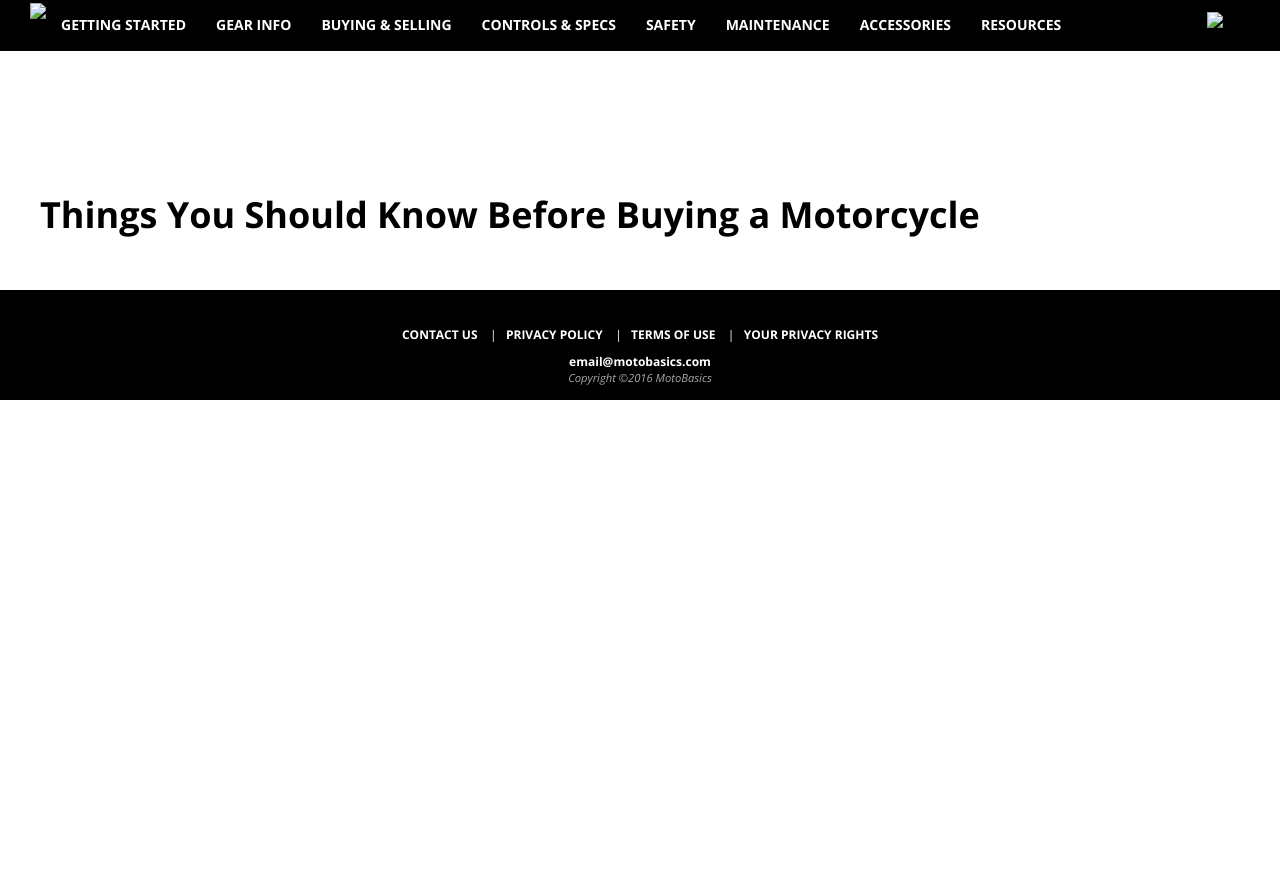
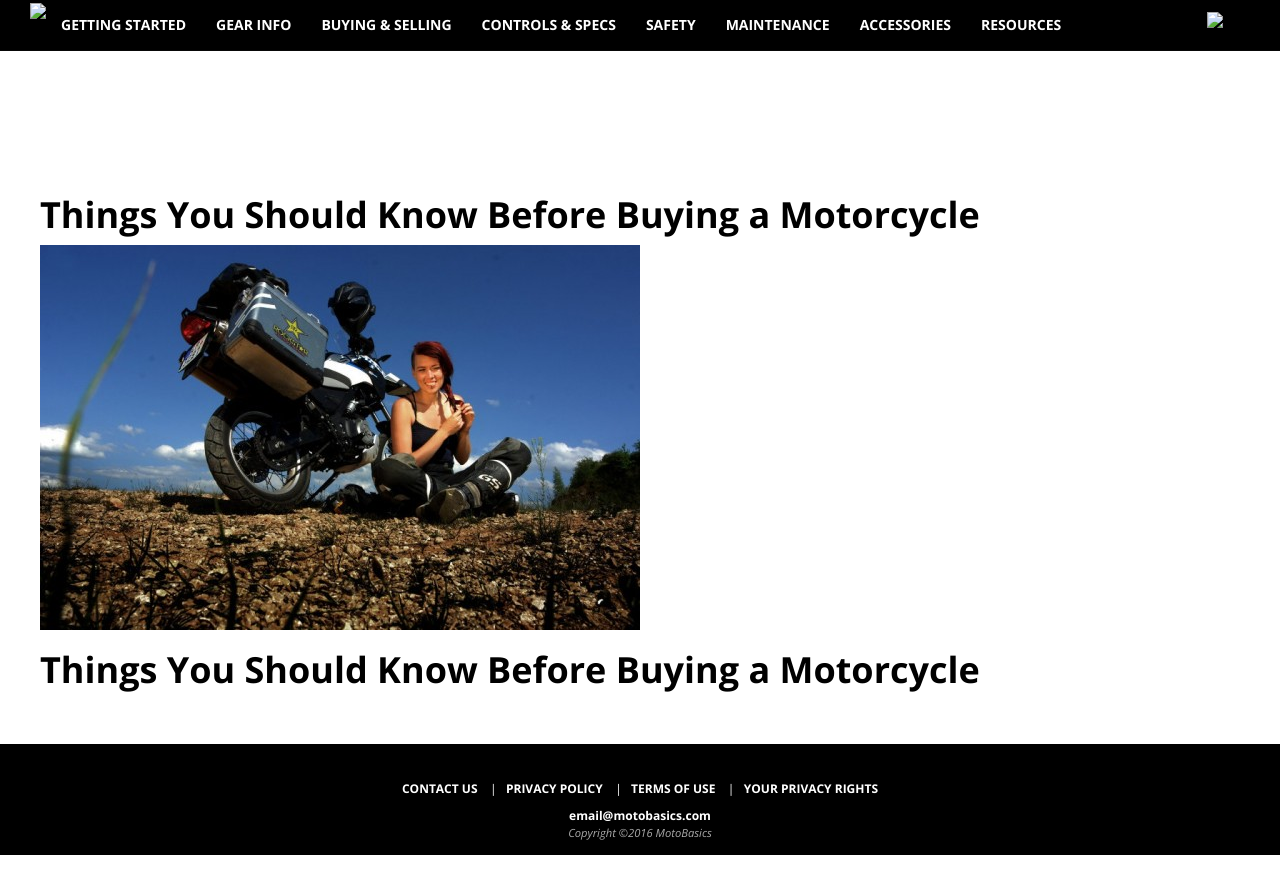
Before and after one commit to KushBasics/kushbasics.github.io, a Jekyll site: the page built from _posts/2016-11-6-TYSKBBAM.html, in a window 1280 px wide. Shown: the top 894 px of the page. Built offline with Jekyll 4.4.1, drawn with Linux system fonts in a browser that asks for light colours.

Commit message:
added post image and post layout

```diff
--- /dev/null
+++ b/_layouts/post.html
@@ -0,0 +1,46 @@
+<!DOCTYPE html>
+<html lang="en">
+<head>
+    <!-- Chrome, Firefox OS, Opera and Vivaldi -->
+	<meta name="theme-color" content="#196143">
+	<!-- Windows Phone -->
+	<meta name="msapplication-navbutton-color" content="#196143">
+	<!-- iOS Safari -->
+	<meta name="apple-mobile-web-app-status-bar-style" content="#196143">
+    <meta charset="utf-8">
+    <meta http-equiv="X-UA-Compatible" content="IE=edge">
+    <meta name="viewport" content="width=device-width, initial-scale=1">
+<title>{{ page.title }}</title>
+
+
+    <!-- HTML5 shim and Respond.js for IE8 support of HTML5 elements and media queries -->
+    <!--[if lt IE 9]>
+      <script src="https://oss.maxcdn.com/html5shiv/3.7.2/html5shiv.min.js"></script>
+      <script src="https://oss.maxcdn.com/respond/1.4.2/respond.min.js"></script>
+    <![endif]-->
+	<link rel="shortcut icon" type="image/x-icon" href="{{ site.baseurl }}/images/favicon.png" >
+  	<link rel="stylesheet" href="http://maxcdn.bootstrapcdn.com/bootstrap/3.3.5/css/bootstrap.min.css">
+  	<link rel="stylesheet" type="text/css" href="http://fonts.googleapis.com/css?family=Open+Sans" /> <!-- Font 'Open Sans' Hosted by Google -->
+  	<script src="https://ajax.googleapis.com/ajax/libs/jquery/2.2.2/jquery.min.js"></script>
+  	<script src="http://maxcdn.bootstrapcdn.com/bootstrap/3.3.5/js/bootstrap.min.js"></script>
+  	<link rel="stylesheet" href="/CSS/motobasics.css"> <!-- Additional local CSS -->
+
+</head>
+<body>
+{% include navbar.html %}
+
+<div id="mbdefaultbody" class="container-fluid">
+  <div class="row">
+  	  <div class="col-sm-12">
+  	  	<div class="container-fluid">
+        <h1>{{ page.title }}</h1>
+
+        	<div><img src="/images/post-images/{{ page.post-image }}" alt="{{ page.title }}" /></div>
+
+        {{ content }}
+  	  	</div>
+    </div>
+  </div>
+</div>
+</body>
+{% include footer.html %}
--- a/_posts/2016-11-6-TYSKBBAM.html
+++ b/_posts/2016-11-6-TYSKBBAM.html
@@ -1,7 +1,8 @@
 ---
 title: "Things You Should Know Before Buying a Motorcycle"
-layout: "default"
+layout: "post"
 published: true
+post-image: "TTKBYBAM.jpg"
 categories: "getting-started"
 ---
 
```
Also changed, not shown: images/post-images/TTKBYBAM.jpg (added).
